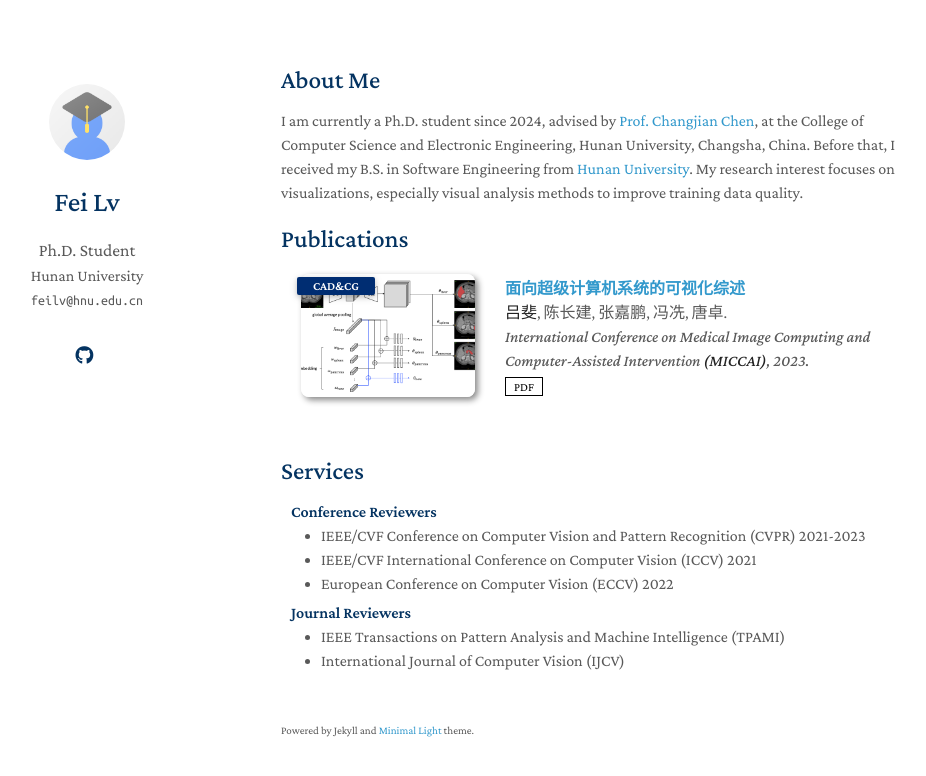
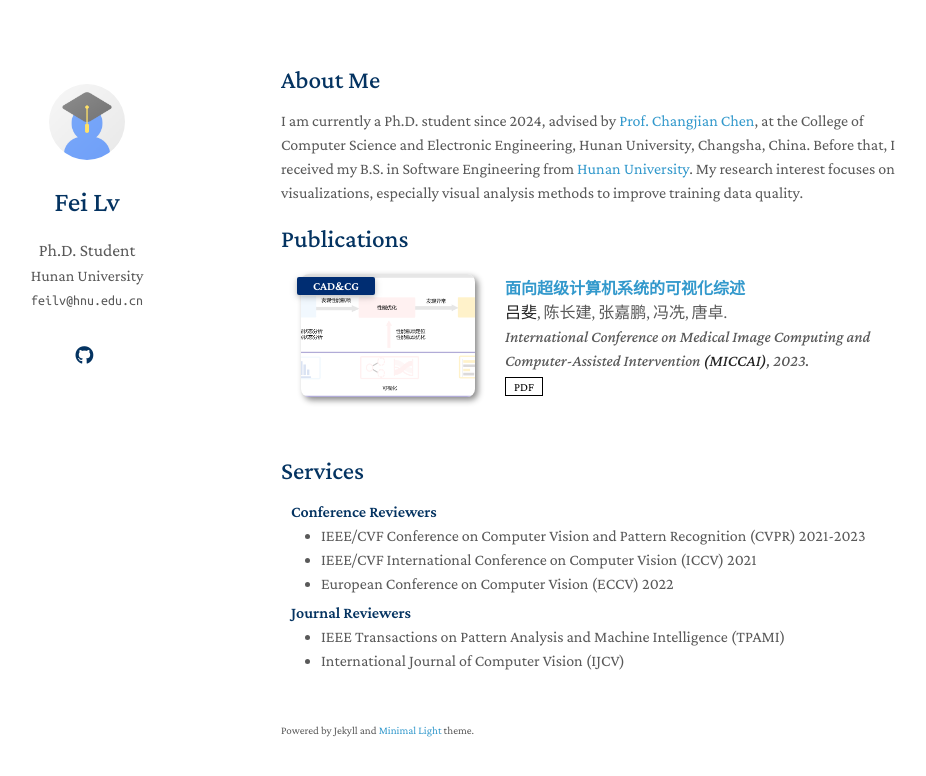
Before and after one commit to feilvvl/feilvvl.github.io, a Jekyll site: the page built from index.md, in a window 1280 px wide. Shown: the top 776 px of the page, without its empty margins (189-1115 px from the left). Built offline with Jekyll 4.4.1, drawn with Linux system fonts in a browser that asks for light colours; a style sheet for code colours, icons or effects is not loaded; our own code applies the rules of GitHub Pages for plain Markdown files.

Commit message:
Update publications.yml

```diff
--- a/_data/publications.yml
+++ b/_data/publications.yml
@@ -7,5 +7,5 @@ main:
     pdf: https://www.jcad.cn/cn/article/pdf/preview/10.3724/SP.J.1089.2024.2023-00791.pdf
     # code: https://github.com/MrGiovanni/ContinualLearning
     # bibtex: https://bib.yliu.me/MICCAI23.txt
-    image: ./assets/img/teaser_example_2.png
+    image: ./assets/img/cadcg.png
     # notes: Early Accept
```
